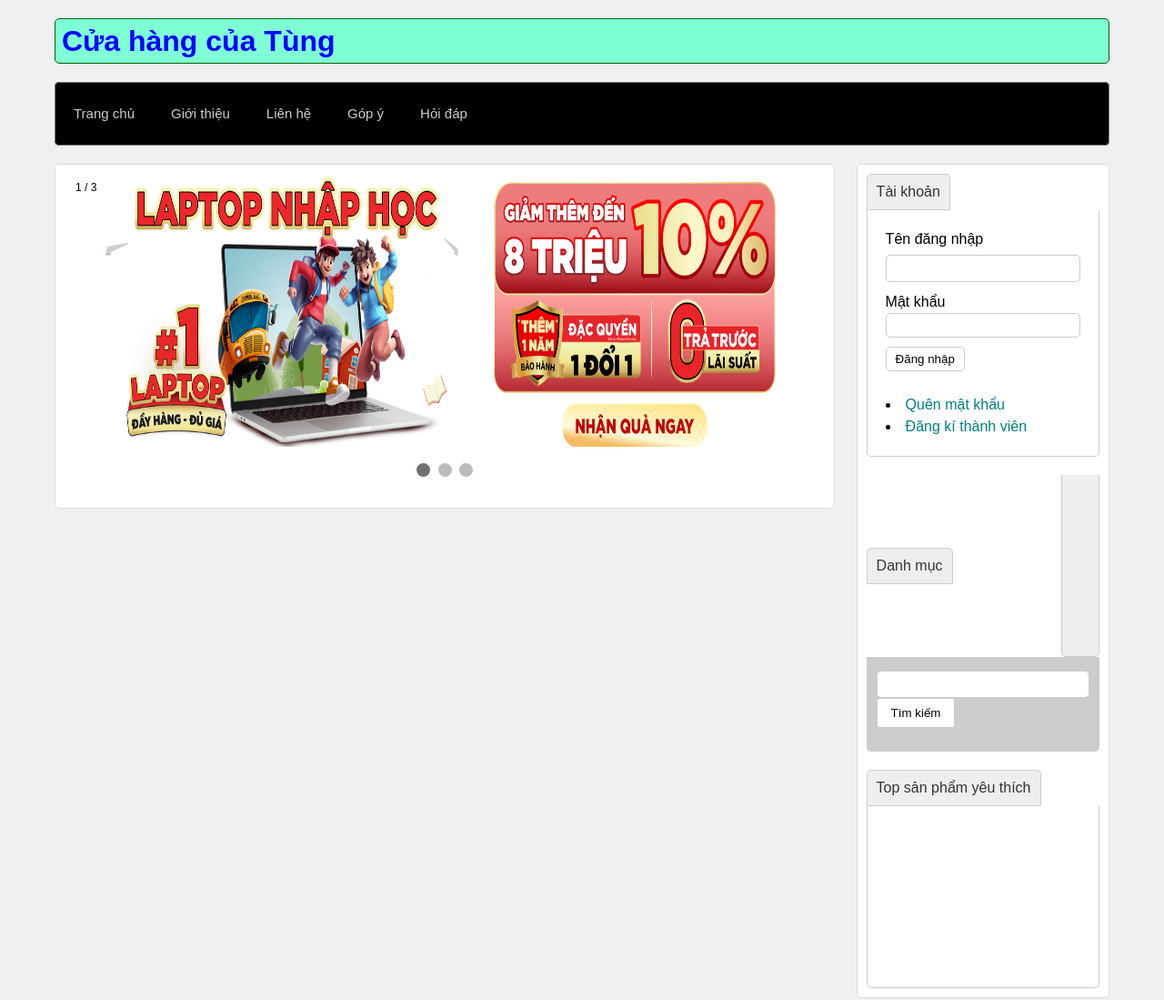
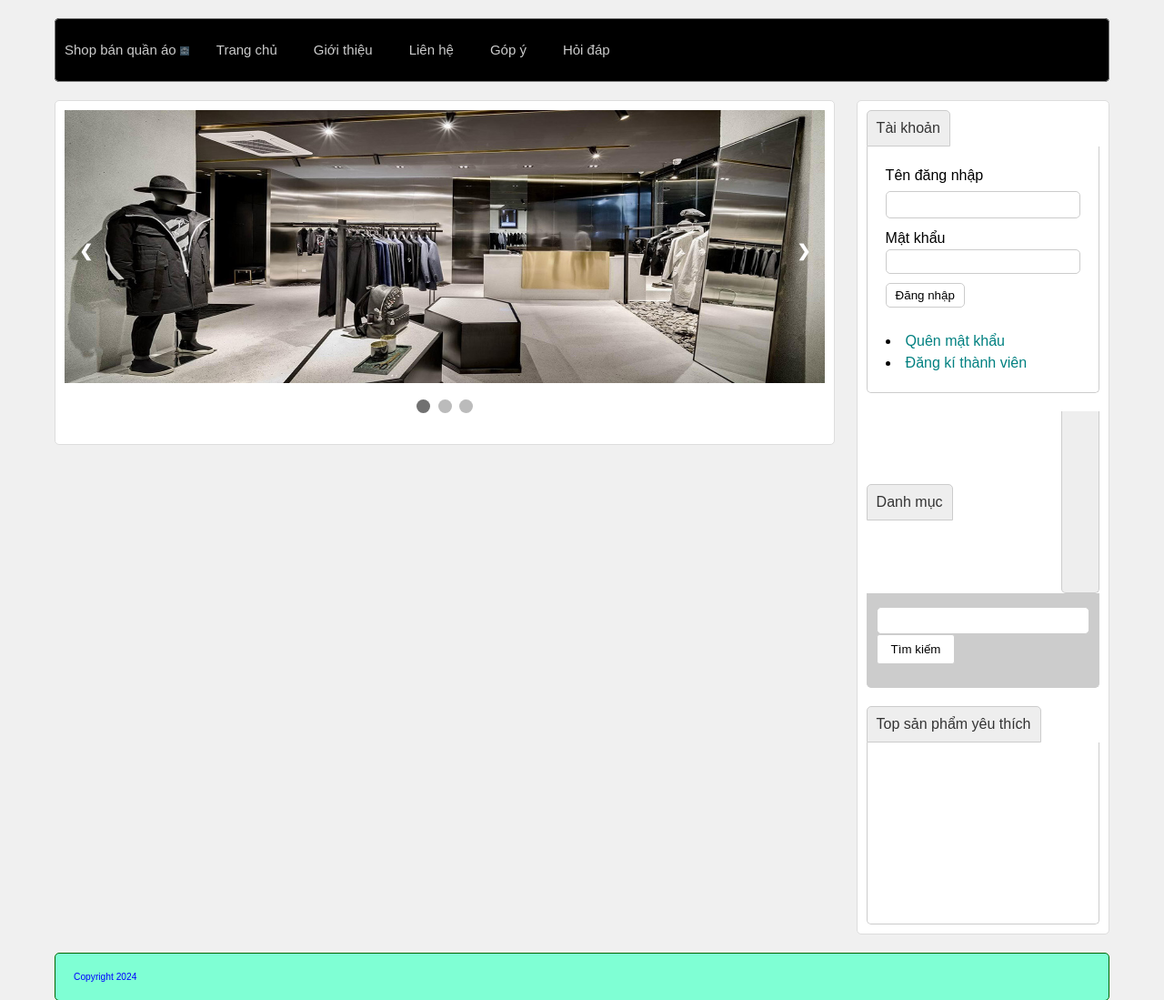
Before and after one commit to Hung11450/Untitled-Project, a PHP site: page /DUANMAU/index.php?act=slide3 in a window 1280 px wide. Shown: the top 1099 px of the page at 91% size. Run offline with PHP 8.4, Linux system fonts and the light colour scheme; data that the repository does not hold is empty.

Commit message:
slideshow

```diff
--- a/view/css/style.css
+++ b/view/css/style.css
@@ -54,11 +54,11 @@ body {
 }
 
 .header {
-    background-color: aquamarine;
+    /* background-color: aquamarine;
     border: 1px solid #060;
     color: blue;
     border-radius: 5px;
-    height: 50px;
+    height: 50px; */
 }
 
 .header h1 {
--- a/view/header.php
+++ b/view/header.php
@@ -1,18 +1,20 @@
 <!DOCTYPE html>
 <html lang="en">
+
 <head>
     <meta charset="UTF-8">
     <meta name="viewport" content="width=device-width, initial-scale=1.0">
     <title>Dự án mẫu 2024</title>
     <link rel="stylesheet" href="view/css/style.css">
 </head>
+
 <body>
     <div class="boxcenter">
-        <div class="row mb header">
-            <h1>Cửa hàng của Tùng</h1>
-        </div>
         <div class="row mb menu">
             <ul>
+                <li>Shop bán quần áo
+                    <img src="/view/images/logo.png" style="width: 10px; height:10px;" alt="">
+                </li>
                 <li><a href="index.php">Trang chủ</a></li>
                 <li><a href="index.php?act=gioithieu">Giới thiệu</a></li>
                 <li><a href="index.php?act=lienhe">Liên hệ</a></li>
--- a/view/home.php
+++ b/view/home.php
@@ -5,20 +5,17 @@
             <div class="slideshow-container">
 
                 <div class="mySlides fade">
-                <div style="color: black;" class="numbertext">1 / 3</div>
-                <img src="view/images/desk_header_beeb2af002.png" style="width:100%">
+                <img src="view/images/slide1.jpg" style="width:100%">
 
                 </div>
 
                 <div class="mySlides fade">
-                <div style="color: black;" class="numbertext">2 / 3</div>
-                <img src="view/images/T1_1240x285_08390f84a0.png" style="width:100%">
+                <img src="view/images/slide2.jpg" style="width:100%">
 
                 </div>
 
                 <div class="mySlides fade">
-                <div style="color: black;" class="numbertext">3 / 3</div>
-                <img src="view/images/desk_header_21e7913e62.png" style="width:100%">
+                <img src="view/images/slide3.jpg" style="width:100%">
 
                 </div>
 
```
Also changed, not shown: view/images/logo.png (added), view/images/logo.webp (added), view/images/slide1.jpg (added), view/images/slide2.jpg (added), view/images/slide3.jpg (added).
